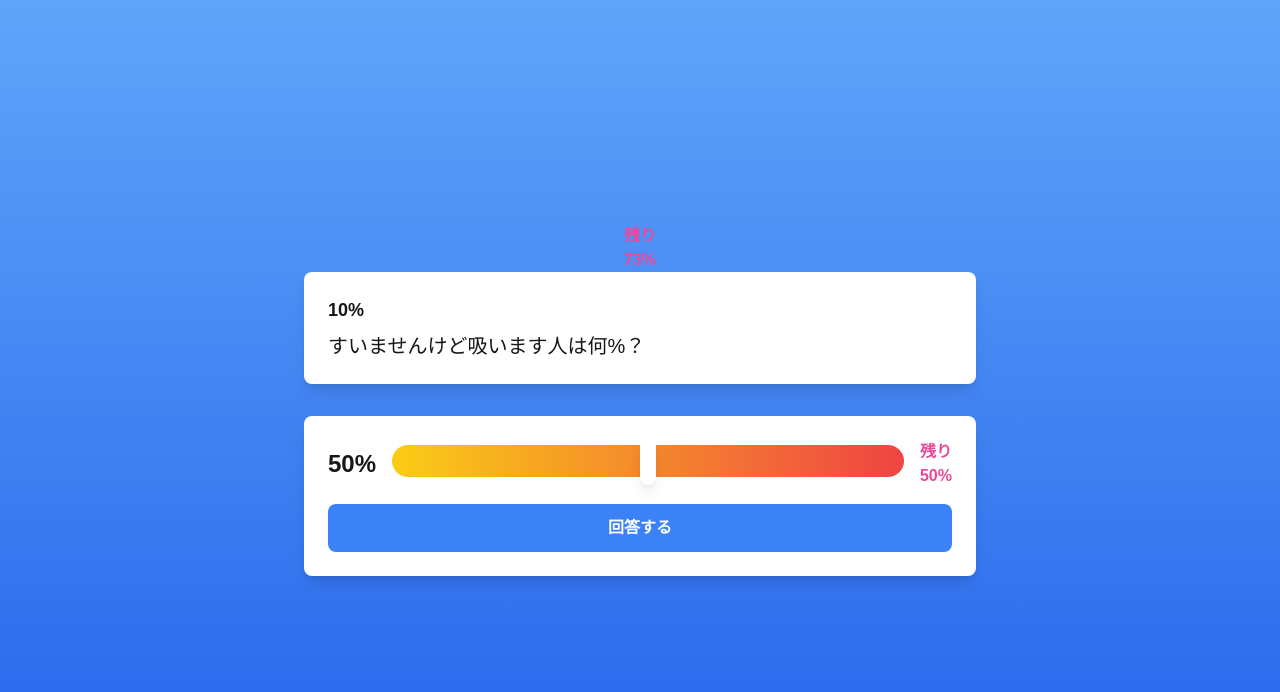
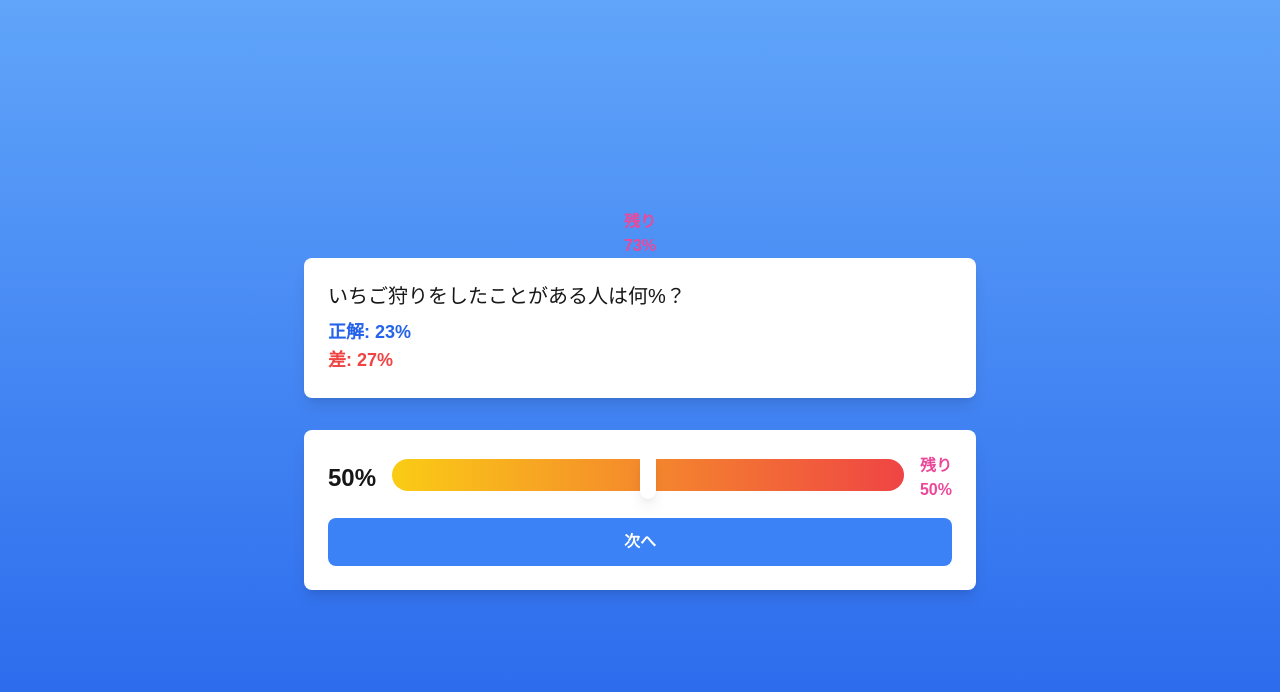
Before and after one commit to na2kera/percent-balloon, a Next.js app: page / in a window 1280 px wide. Both pictures are taken after a click on the button "回答する". Shown: the top 692 px of the page. Built offline with nearby package versions, Linux system fonts and the light colour scheme.

Commit message:
ボタンを押したら差分が出るように変更

```diff
--- a/app/page.tsx
+++ b/app/page.tsx
@@ -4,8 +4,8 @@ import { useState } from "react";
 export default function Home() {
   const [currentQuestionIndex, setCurrentQuestionIndex] = useState(0);
   const [remainingPercent, setRemainingPercent] = useState(100);
-  const [selectedAnswer, setSelectedAnswer] = useState<string | null>(null);
   const [selectedValue, setSelectedValue] = useState(50);
+  const [showAnswer, setShowAnswer] = useState(false);
   const data = [
     {
       question: "いちご狩りをしたことがある人は何%？",
@@ -30,13 +30,19 @@ export default function Home() {
     setRemainingPercent((prev) => prev - difference);
   };
 
-  // handleNextQuestion を更新
+  // handleNextQuestion を修正
   const handleNextQuestion = () => {
-    calculateDifference(); // 差分を計算
-
-    if (currentQuestionIndex < data.length - 1) {
-      setCurrentQuestionIndex(currentQuestionIndex + 1);
-      setSelectedValue(50); // スライダーを初期値に戻す
+    if (!showAnswer) {
+      // 回答を表示する
+      calculateDifference();
+      setShowAnswer(true);
+    } else {
+      // 次の問題へ進む
+      if (currentQuestionIndex < data.length - 1) {
+        setCurrentQuestionIndex(currentQuestionIndex + 1);
+        setSelectedValue(50);
+        setShowAnswer(false); // 回答表示をリセット
+      }
     }
   };
 
@@ -53,10 +59,24 @@ export default function Home() {
       <div className="bg-white rounded-lg p-6 shadow-lg max-w-2xl w-full mb-8">
         <div className="flex items-center gap-4">
           <div>
-            <div className="text-lg font-bold mb-2">
-              {data[currentQuestionIndex].answer}
+            <div className="text-xl mb-2">
+              {data[currentQuestionIndex].question}
             </div>
-            <div className="text-xl">{data[currentQuestionIndex].question}</div>
+            {showAnswer && (
+              <div className="text-lg font-bold text-blue-600">
+                正解: {data[currentQuestionIndex].answer}
+                <div className="text-red-500">
+                  差:{" "}
+                  {Math.abs(
+                    selectedValue -
+                      parseInt(
+                        data[currentQuestionIndex].answer.replace("%", "")
+                      )
+                  )}
+                  %
+                </div>
+              </div>
+            )}
           </div>
         </div>
       </div>
@@ -94,9 +114,13 @@ export default function Home() {
         <button
           onClick={handleNextQuestion}
           className="w-full bg-blue-500 hover:bg-blue-600 text-white font-bold py-3 px-6 rounded-lg transition-colors duration-200"
-          disabled={currentQuestionIndex === data.length - 1}
+          disabled={currentQuestionIndex === data.length - 1 && showAnswer}
         >
-          {currentQuestionIndex === data.length - 1 ? "終了" : "回答する"}
+          {currentQuestionIndex === data.length - 1 && showAnswer
+            ? "終了"
+            : showAnswer
+            ? "次へ"
+            : "回答する"}
         </button>
       </div>
     </div>
```
